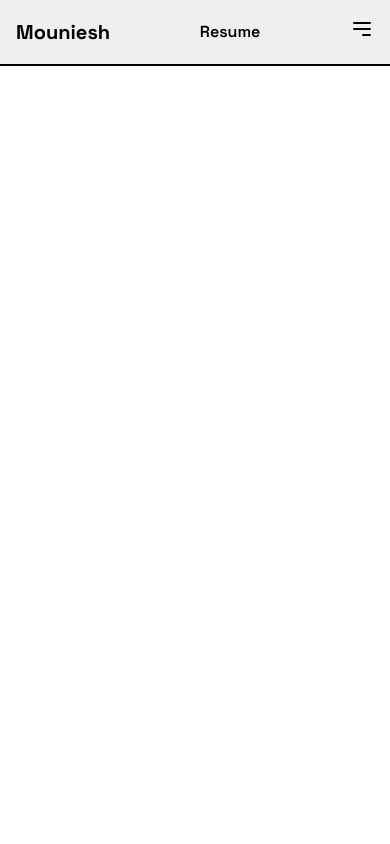
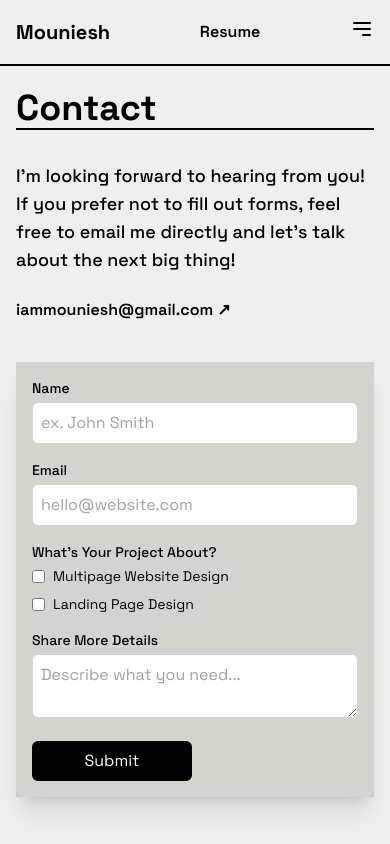
Before and after one commit to Mounieshh/portfolio-mouniesh, a Next.js app: page /contact in a window 390 px wide. Built offline with nearby package versions, Linux system fonts and the light colour scheme.

Commit message:
contact page added

```diff
--- a/app/contact/page.jsx
+++ b/app/contact/page.jsx
@@ -1,9 +1,89 @@
-import React from 'react'
+import Link from "next/link";
 
 const ContactPage = () => {
   return (
-    <div>ContactPage</div>
-  )
-}
+    <div className="min-h-screen bg-background max-w-6xl mx-auto pt-12 md:pt-16 lg:pt-20 py-6 md:py-8 lg:py-10 flex flex-col items-start px-4 sm:px-6 md:px-0">
+      <div className="pt-4 md:pt-6 lg:pt-8 mt-6 md:mt-8 lg:mt-10 border-b-2 border-black text-4xl sm:text-5xl md:text-6xl lg:text-8xl font-bold text-left w-full">
+        Contact
+      </div>
 
-export default ContactPage
+      <div className="flex flex-col items-center w-full mt-8 md:mt-10 lg:mt-12 md:pl-10 lg:pl-20">
+        <div className="lg:mr-24 max-w-prose mx-auto text-left">
+          <p className="text-lg sm:text-xl md:text-2xl lg:text-2xl font-medium">
+            I’m looking forward to hearing from you! If you prefer not to fill out forms, feel free to email me directly and let's talk about the next big thing!
+          </p>
+          <h3 className="mt-6 sm:mt-8 md:mt-10 lg:mt-12 text-base sm:text-lg md:text-xl lg:text-xl font-semibold">
+            <Link href="mailto:iammouniesh@gmail.com" className="hover:underline">
+              iammouniesh@gmail.com ↗
+            </Link>
+          </h3>
+        </div>
+        <div className="bg-sundark mt-10 md:mt-12 lg:mt-16 w-full max-w-md md:max-w-lg lg:max-w-3xl md:ml-auto">
+          <div className="p-4 sm:p-6 md:p-8 lg:p-10 rounded-lg shadow-xl">
+            <form action="" className="space-y-4">
+              <div className="mb-2 sm:mb-3 md:mb-4">
+                <label htmlFor="name" className="block text-sm sm:text-base md:text-lg lg:text-xl font-medium mb-1 sm:mb-2">
+                  Name
+                </label>
+                <input
+                  type="text"
+                  id="name"
+                  placeholder="ex. John Smith"
+                  className="w-full p-2 sm:p-3 md:p-4 lg:p-5 border border-gray-300 rounded-md text-gray-500 focus:outline-none focus:ring-2 focus:ring-black"
+                />
+              </div>
+              <div className="mb-2 sm:mb-3 md:mb-4">
+                <label htmlFor="email" className="block text-sm sm:text-base md:text-lg lg:text-xl font-medium mb-1 sm:mb-2">
+                  Email
+                </label>
+                <div className="flex items-center">
+                  <input
+                    type="email"
+                    id="email"
+                    placeholder="hello@website.com"
+                    className="w-full p-2 sm:p-3 md:p-4 lg:p-5 border border-gray-300 rounded-md text-gray-500 focus:outline-none focus:ring-2 focus:ring-black"
+                  />
+                </div>
+              </div>
+              <div className="mb-2 sm:mb-3 md:mb-4">
+                <label className="block text-sm sm:text-base md:text-lg lg:text-xl font-medium mb-1 sm:mb-2">
+                  What's Your Project About?
+                </label>
+                <div className="space-y-2">
+                  <label className="flex items-center">
+                    <input type="checkbox" className="mr-2 focus:ring-black" />
+                    <span className="text-sm sm:text-base md:text-lg lg:text-xl">Multipage Website Design</span>
+                  </label>
+                  <label className="flex items-center">
+                    <input type="checkbox" className="mr-2 focus:ring-black" />
+                    <span className="text-sm sm:text-base md:text-lg lg:text-xl">Landing Page Design</span>
+                  </label>
+                </div>
+              </div>
+
+              <div className="mb-2 sm:mb-3 md:mb-4">
+                <label className="block text-sm sm:text-base md:text-lg lg:text-xl font-medium mb-1 sm:mb-2">
+                  Share More Details
+                </label>
+                <textarea
+                  placeholder="Describe what you need..."
+                  className="w-full p-2 sm:p-3 md:p-4 lg:p-5 border border-gray-300 rounded-md text-gray-500 focus:outline-none focus:ring-2 focus:ring-black h-16 sm:h-20 md:h-24 lg:h-32"
+                ></textarea>
+              </div>
+              <div>
+                <button
+                  type="submit"
+                  className="w-40 bg-black text-white p-2 sm:p-3 md:p-4 lg:p-5 rounded-md hover:bg-gray-800 transition-colors"
+                >
+                  Submit
+                </button>
+              </div>
+            </form>
+          </div>
+        </div>
+      </div>
+    </div>
+  );
+};
+
+export default ContactPage;
--- a/app/layout.js
+++ b/app/layout.js
@@ -17,7 +17,7 @@ export const metadata = {
 export default function RootLayout({ children }) {
   return (
     <html lang="en">
-      <body className={`${spaceGrotesk.variable} antialiased font-sans`}>
+      <body className={`${spaceGrotesk.variable} antialiased font-space-grotesk bg-background`}>
         <Navbar />
         <div>
           {children}
--- a/components/about.jsx
+++ b/components/about.jsx
@@ -25,7 +25,7 @@ const AboutPage = () => {
           <div className="flex flex-col md:flex-row lg:flex-row items-start gap-8">
             <div className="w-full sm:mt-12 md:w-1/2 lg:mt-9">
               <p className="text-xl text-black leading-relaxed mb-6">
-                Hi, I’m Mouniesh, a web developer pursuing a BE in Computer Science and Engineering. With a strong foundation in web technologies, I specialize in creating engaging, user-friendly digital solutions. I am passionate about leveraging my skills to collaborate on innovative projects that drive technological impact.
+              Hi 👋! I’m Mouniesh, a third-year student pursuing a Bachelor of Engineering (BE) in Computer Science and Engineering, with a deep passion for web development. Equipped with a solid foundation in web technologies, I specialize in crafting engaging and user-friendly digital solutions. I am eager to leverage my skills to collaborate on innovative projects that create a meaningful technological impact.
               </p>
 
               <div className="md:flex md:flex-col lg:flex lg:flex-col mb-7 text-xl font-semibold">
--- a/components/hero.jsx
+++ b/components/hero.jsx
@@ -6,24 +6,6 @@ import { motion } from "framer-motion";
 import { useEffect, useState } from "react";
 
 const Hero = () => {
-  const [particles, setParticles] = useState([]);
-
-  useEffect(() => {
-
-    const particleArray = [];
-    for (let i = 0; i < 50; i++) {
-      particleArray.push({
-        id: i,
-        x: Math.random() * 200 - 100,
-        y: Math.random() * 100 - 50,
-        opacity: Math.random(),
-      });
-    }
-    setParticles(particleArray);
-
-    // Clear particles after animation
-    setTimeout(() => setParticles([]), 2000);
-  }, []);
 
   const textVariants = {
     hidden: { opacity: 0, y: 20 },
@@ -87,21 +69,6 @@ const Hero = () => {
             className="text-3xl sm:text-4xl md:text-5xl lg:text-6xl font-bold mb-2 text-gray-900 relative"
           >
             I’m Mouniesh
-            {particles.map((particle) => (
-              <motion.span
-                key={particle.id}
-                initial={{ x: 0, y: 0, opacity: 1 }}
-                animate={{
-                  x: particle.x,
-                  y: particle.y,
-                  opacity: 0,
-                  transition: { duration: 1.5 },
-                }}
-                className="absolute text-gray-400"
-              >
-                •
-              </motion.span>
-            ))}
           </motion.h1>
           <motion.h2
             variants={textVariants}
--- a/tailwind.config.mjs
+++ b/tailwind.config.mjs
@@ -10,6 +10,7 @@ export default {
       colors: {
         background: "#F1EFED", // #F1EFED
         foreground: "var(--foreground)",
+        sundark: "#D6D3CE",
       },
       fontFamily :{
         'space-grotesk': ['Space Grotesk', 'sans-serif'],
```
Also changed, not shown: app/globals.css (line endings or trailing spaces).
